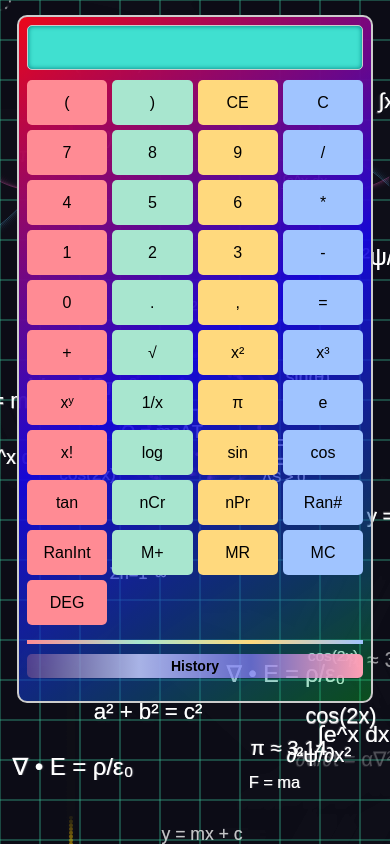
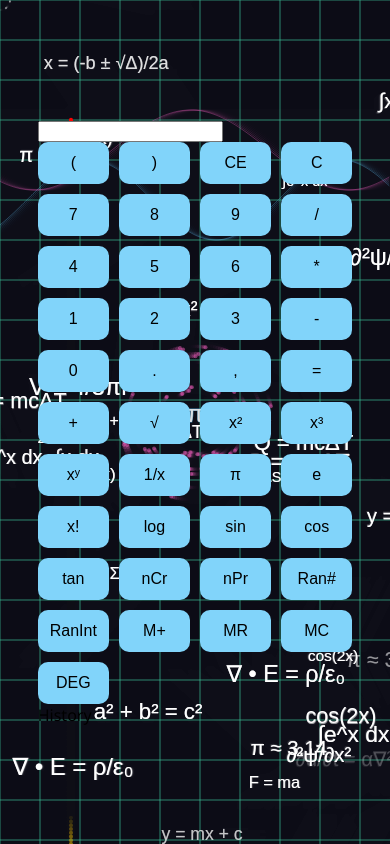
Before and after one commit to T-actician/flask-calculator, a Flask app: page / in a window 390 px wide. Run offline with Flask 3, Linux system fonts and the light colour scheme; some libraries are stand-ins or nearby versions.

Commit message:
Add responsive layout for mobile devices

```diff
--- a/static/style.css
+++ b/static/style.css
@@ -1,134 +1,65 @@
 body {
-    background: #ffffff;
-    font-family: Arial, sans-serif;
+  font-family: 'Segoe UI', Tahoma, Geneva, Verdana, sans-serif;
+  background: #e3f2fd;
+  margin: 0;
+  padding: 0;
   display: flex;
   justify-content: center;
-    margin-top: 30px;
-    flex-direction: column;
   align-items: center;
-    overflow-x: hidden;
+  height: 100vh;
 }
 
-.calculator {
-    background: linear-gradient(145deg, #ec071a, #1708dff1, #06f52e48);
-    border: 2px solid #ccc;
-    border-radius: 10px;
-    padding: 10px;
-    box-shadow: 0 0 10px rgba(0, 0, 0, 0.2);
+.calculator-container {
+  background: #fff;
+  padding: 20px;
+  border-radius: 12px;
+  box-shadow: 0 8px 24px rgba(0,0,0,0.2);
   max-width: 400px;
-    width: 95%;
+  width: 90%;
 }
 
-#display {
+.display {
   width: 100%;
-    height: 50px;
-    font-size: 24px;
-    margin-bottom: 10px;
-    text-align: right;
-    padding: 0 10px;
+  padding: 15px;
+  font-size: 1.5em;
+  margin-bottom: 15px;
+  border-radius: 8px;
+  border: 1px solid #ccc;
   box-sizing: border-box;
-    border: 1px solid #ccc;
-    border-radius: 5px;
-    background-color: #40e0d0;
-    color: #002b36;
-    font-weight: bold;
-    box-shadow: inset 0 0 5px #008080;
 }
 
 .buttons {
   display: grid;
-    grid-template-columns: repeat(6, 1fr);
-    grid-gap: 5px;
+  grid-template-columns: repeat(4, 1fr);
+  gap: 10px;
 }
 
 button {
-    height: 50px;
-    font-size: 18px;
+  padding: 15px;
+  font-size: 1.2em;
   border: none;
-    border-radius: 5px;
-    cursor: pointer;
-    width: 100%;
+  border-radius: 10px;
+  background-color: #81d4fa;
+  color: #000;
+  transition: background-color 0.2s;
 }
-button:active {
-    transform: scale(0.98);
-}
-button:nth-child(4n+1) { background-color: #ff8b94; }
-button:nth-child(4n+2) { background-color: #a8e6cf; }
-button:nth-child(4n+3) { background-color: #ffd97d; }
-button:nth-child(4n+4) { background-color: #a0c4ff; }
 
 button:hover {
-    filter: brightness(1.15);
-    box-shadow: 0 0 5px rgba(0,0,0,0.2);
-    transition: all 0.2s ease;
+  background-color: #4fc3f7;
 }
 
-.history-container {
-    margin-top: 15px;
-    border-top: 4px solid;
-    border-image: linear-gradient(to right, #ff8b94, #a8e6cf, #ffd97d, #a0c4ff) 1;
-    padding-top: 10px;
-    border-radius: 5px;
-    width: 100%;
-}
-
-.history-header {
-    font-weight: bold;
-    font-size: 16px;
-    text-align: center;
-    color: #141313;
-    margin-bottom: 5px;
-    background: linear-gradient(to right, #ff8b9542, #a8b3e6, #8a7dffad, #ffa0b4);
-    color: black;
-    border-radius: 5px;
-    padding: 4px 0;
-}
-
-.history {
-    font-size: 14px;
-    color: white;
-    max-height: 120px;
-    overflow-y: auto;
-    padding: 5px;
-}
-
-#angle-toggle {
-    background-color: #bdb2ff;
-    font-weight: bold;
-}
-
-/* ✅ RESPONSIVE DESIGN */
-@media (max-width: 480px) {
-    body {
-        margin-top: 15px;
-        padding: 0 10px;
-    }
-
-    .calculator {
-        padding: 8px;
-        box-shadow: none;
-    }
-
-    #display {
-        height: 45px;
-        font-size: 20px;
-    }
-
-    .buttons {
-        grid-template-columns: repeat(4, 1fr);
+@media (max-width: 500px) {
+  .display {
+    font-size: 1.2em;
+    padding: 12px;
   }
 
   button {
-        height: 45px;
-        font-size: 16px;
+    font-size: 1em;
+    padding: 12px;
   }
 
-    .history-header {
-        font-size: 14px;
-    }
-
-    .history {
-        font-size: 12px;
-        max-height: 100px;
+  .calculator-container {
+    padding: 15px;
   }
 }
--- a/templates/index.html
+++ b/templates/index.html
@@ -2,6 +2,7 @@
 <html lang="en">
 <head>
     <meta charset="UTF-8">
+    <meta name="viewport" content="width=device-width, initial-scale=1.0">
     <title>Candy Calculator</title>
     <link rel="stylesheet" href="/static/style.css">
 </head>
```
Lines whose indentation alone changed are shown as unchanged.
